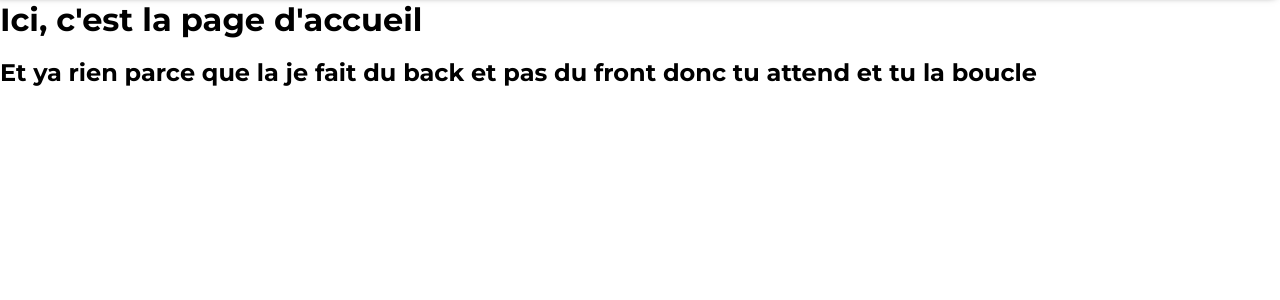
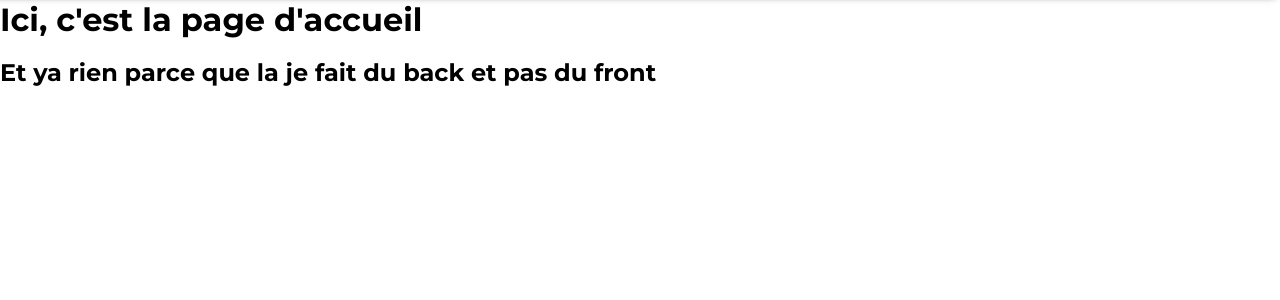
Before and after one commit to Enzobu/enzo-palermo.com, a PHP site: page / in a window 1280 px wide. Shown: the part 51-351 px from the top of the page. Run offline with PHP 8.4, Linux system fonts and the light colour scheme.

Commit message:
Update index.php

```diff
--- a/index.php
+++ b/index.php
@@ -11,7 +11,7 @@
 
     <h1>Ici, c'est la page d'accueil</h1>
     <br>
-    <h2>Et ya rien parce que la je fait du back et pas du front donc tu attend et tu la boucle</h2>
+    <h2>Et ya rien parce que la je fait du back et pas du front</h2>
 
 </body>
 </html>
```
